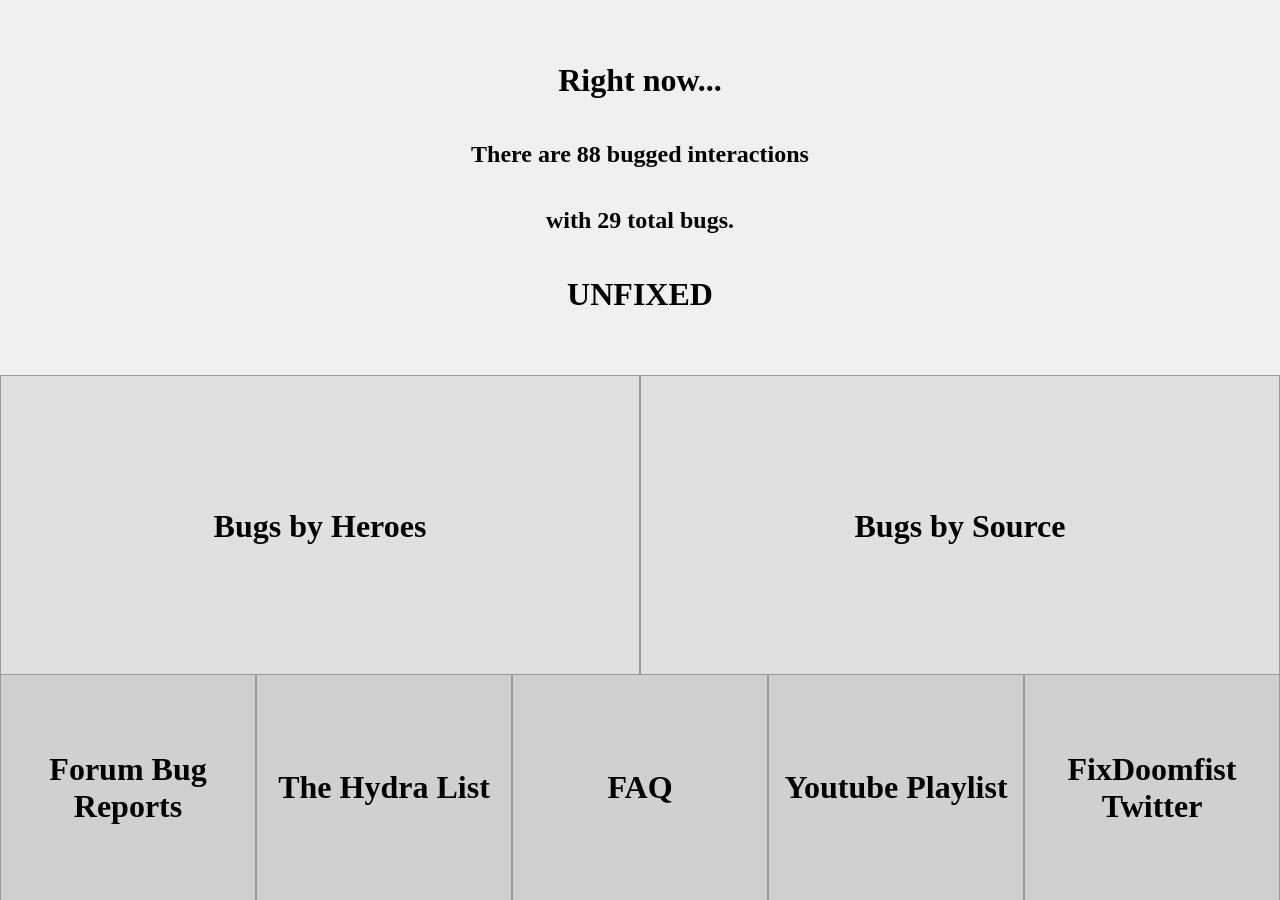
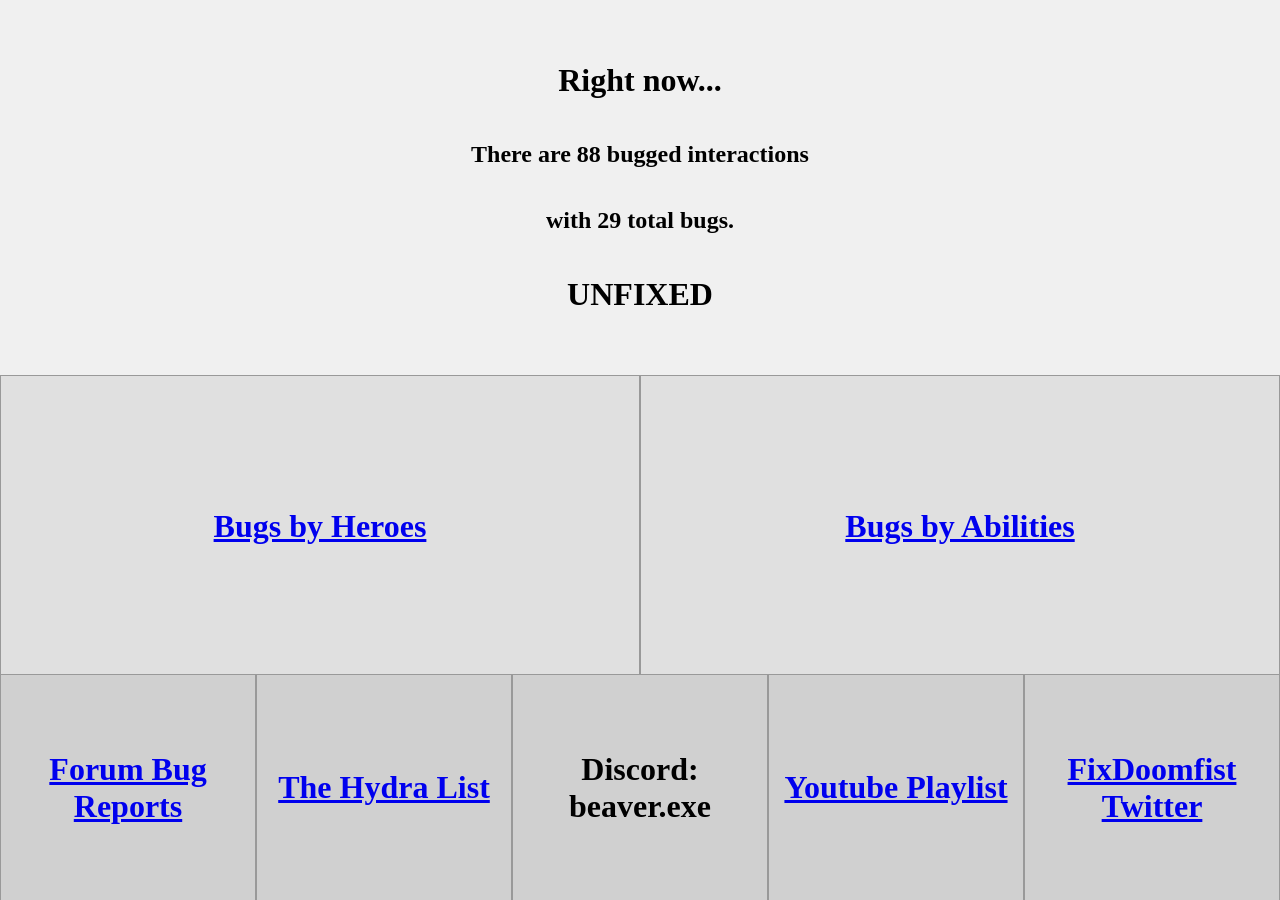
Before and after one commit to fixdoomfist/fixdoomfist.github.io, a Jekyll site: the page built from index.html, in a window 1280 px wide. Built offline with Jekyll 4.4.1, drawn with Linux system fonts in a browser that asks for light colours.

Commit message:
add hrefs, first alpha

```diff
--- a/index.html
+++ b/index.html
@@ -19,27 +19,27 @@ title: FixDoomfist
         </div>
         <div class="middle-section">
             <div class="item">
-                <h1>Bugs by Heroes</h1>
+                <h1><a href="{{'/heroes/' | relative_url}}">Bugs by Heroes</a></h1>
             </div>
             <div class="item">
-                <h1>Bugs by Source</h1>
+                <h1><a href="{{'/bugs/' | relative_url}}">Bugs by Abilities</a></h1>
             </div>
         </div>
         <div class="bottom-section">
             <div class="item">
-                <h1>Forum Bug Reports</h1>
+                <h1><a href="https://us.forums.blizzard.com/en/overwatch/u/goose-22869/activity/topics">Forum Bug Reports</a></h1>
             </div>
             <div class="item">
-                <h1>The Hydra List</h1>
+                <h1><a href="https://docs.google.com/document/d/1mF6gpd7oTi9YX6B45tngsy1NNPetV2FXzk9P-mbvmk0">The Hydra List</a></h1>
             </div>
             <div class="item">
-                <h1>FAQ</h1>
+                <h1>Discord: beaver.exe</h1>
             </div>
             <div class="item">
-                <h1>Youtube Playlist</h1>
+                <h1><a href="https://youtube.com/playlist?list=PLP07y22VL9_4EXFuJDTJOLDQALPD6zE9q">Youtube Playlist</a></h1>
             </div>
             <div class="item">
-                <h1>FixDoomfist Twitter</h1>
+                <h1><a href="https://x.com/FixDoomfistBugs">FixDoomfist Twitter</a></h1>
             </div>
         </div>
     </body>
```
Also changed, not shown: _bugs/README.md (added, +2 -0 lines), _bugs/block/0100_block_logic.md (renamed from _bugs/block/100_block_logic.md), _bugs/block/0200_block_projectiles.md (renamed from _bugs/block/200_block_projectiles.md), _bugs/block/0600_block_freja_bolts.md (renamed from _bugs/block/600_block_freja_bolts.md), _bugs/block/0800_block_vendetta_edge.md (renamed from _bugs/block/800_block_vendetta_edge.md), _bugs/punch/0300_punch_momentum_on_stairs.md (renamed from _bugs/punch/300_punch_momentum_on_stairs.md), _bugs/punch/0400_punch_removes_stun.md (renamed from _bugs/punch/400_punch_removes_stun.md), _bugs/punch/0500_punch_staggered_by_melee.md (renamed from _bugs/punch/500_punch_staggered_by_melee.md), _bugs/punch/0700_punch_illari_ult.md (renamed from _bugs/punch/700_punch_illari_ult.md), _bugs/punch/0900_punch_domina_stun.md (renamed from _bugs/punch/900_punch_domina_stun.md).
